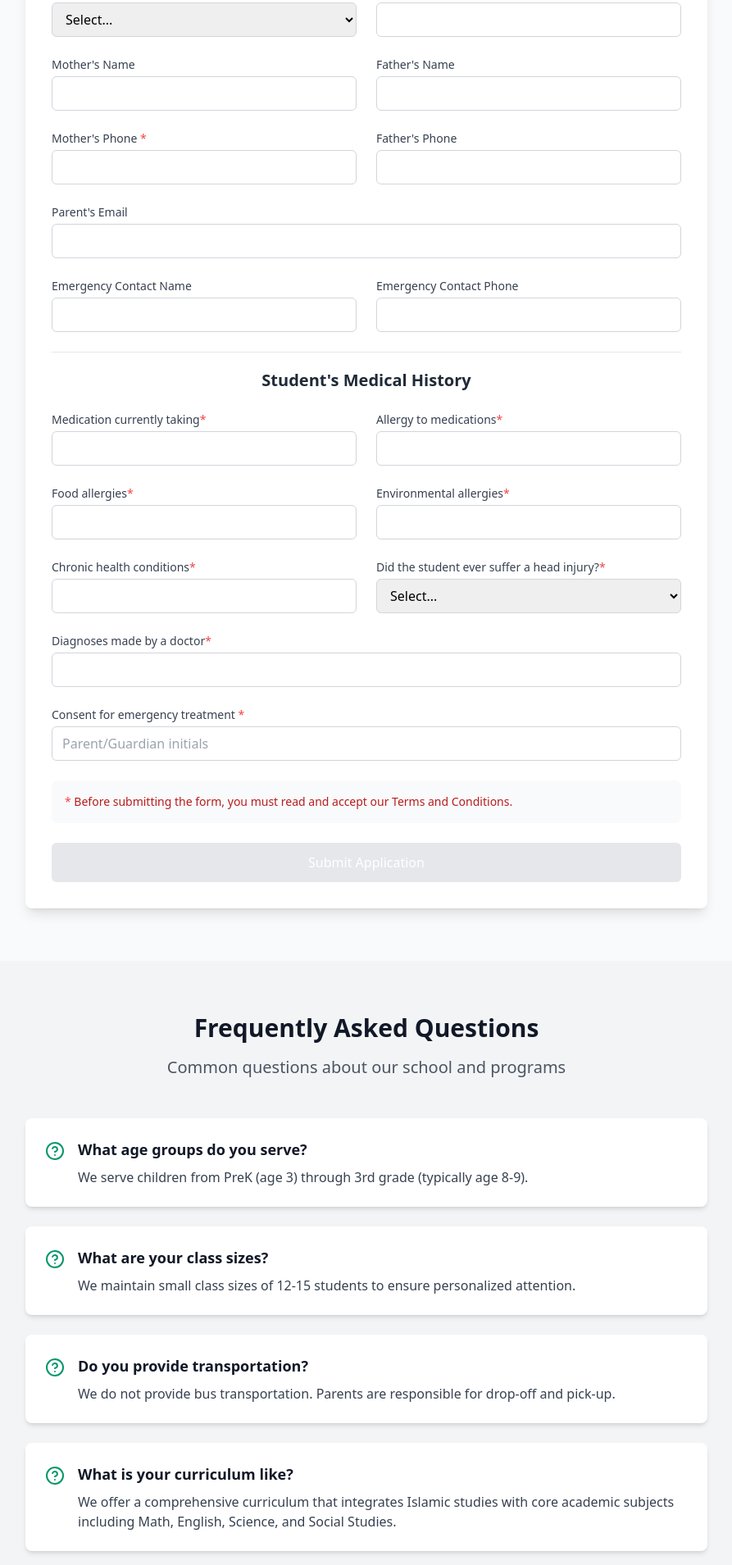
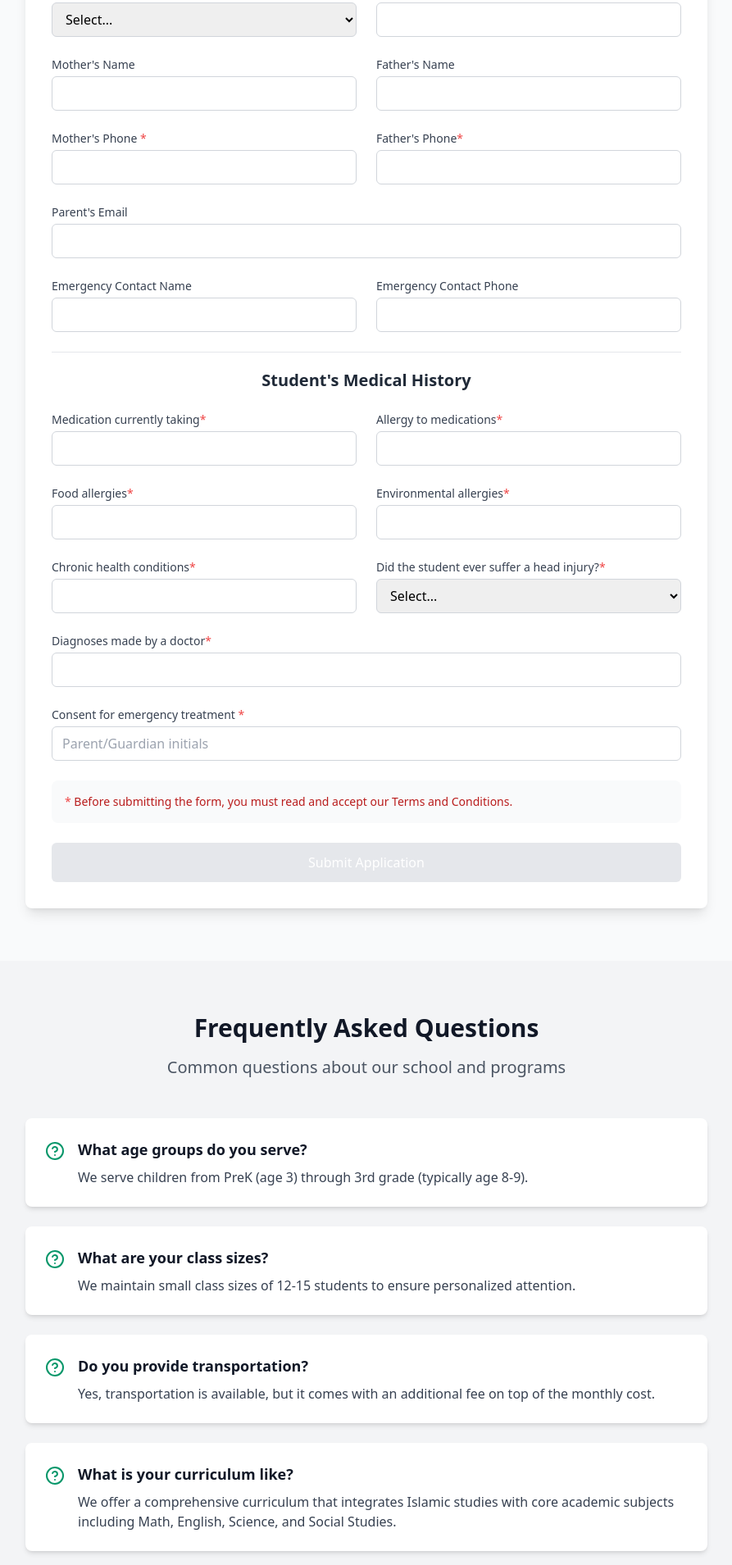
Before and after one commit to MuhammaddiyorMurodillayev/Islamic-school-project, a React (Vite) app: page /admissions in a window 1280 px wide. Shown: the part 3682-5591 px from the top of the page at 82% size, without its empty margins (193-1086 px from the left). Built offline with nearby package versions, Linux system fonts and the light colour scheme.

Commit message:
Transportation fixed

```diff
--- a/src/components/RegistrationForm.tsx
+++ b/src/components/RegistrationForm.tsx
@@ -118,6 +118,7 @@ const RegistrationForm: React.FC = () => {
       'speaksEnglish',
       'languageAtHome',
       'motherPhone',
+      'fatherPhone',
       'parentSignature',
       'headInjury',
       'medicalMedication',
@@ -477,15 +478,18 @@ const RegistrationForm: React.FC = () => {
           {/* Father's Phone */}
           <div>
             <label className="block text-sm font-medium text-gray-700 mb-1">
-              {t('fatherPhone')}
+              {t('fatherPhone')}<span className="text-red-500">*</span>
             </label>
             <input
               type="tel"
               name="fatherPhone"
               value={formData.fatherPhone}
               onChange={handleChange}
-              className='w-full px-3 py-2 border  rounded-md focus:outline-none focus:ring-2 focus:ring-emerald-500 focus:border-emerald-500 border-gray-300'
-            />
+              className={
+                isNotFilled && formData.fatherPhone.trim() === ''
+                  ? 'w-full px-3 py-2 border  rounded-md focus:outline-none shadow focus:ring-2 focus:ring-red-500 focus:border-red-500 border-red-500'
+                  : 'w-full px-3 py-2 border  rounded-md focus:outline-none focus:ring-2 focus:ring-emerald-500 focus:border-emerald-500 border-gray-300'
+              } />
           </div>
         </div>
 
--- a/src/contexts/LanguageContext.tsx
+++ b/src/contexts/LanguageContext.tsx
@@ -220,7 +220,7 @@ const translations = {
       "We maintain small class sizes of 12-15 students to ensure personalized attention.",
     question3: "Do you provide transportation?",
     answer3:
-      "We do not provide bus transportation. Parents are responsible for drop-off and pick-up.",
+      "Yes, transportation is available, but it comes with an additional fee on top of the monthly cost.",
     question4: "What is your curriculum like?",
     answer4:
       "We offer a comprehensive curriculum that integrates Islamic studies with core academic subjects including Math, English, Science, and Social Studies.",
@@ -652,7 +652,7 @@ const translations = {
     answer2: `Biz shaxsiy e'tiborni ta'minlash uchun 12-15 o'quvchidan iborat kichik sinflarni saqlaymiz.`,
     question3: "Siz transport bilan ta'minlaysizmi?",
     answer3:
-      "Biz avtobus transportini ta'minlamaymiz. Ota-onalar olib ketish va olib ketish uchun javobgardir.",
+      "Ha, transport mavjud, lekin oylik xarajat ustiga qo'shimcha haq olinadi.",
     question4: `Sizning o'quv dasturingiz qanday?`,
     answer4: `Biz islomiy fanlarni matematika, ingliz tili, fan va ijtimoiy fanlar kabi asosiy akademik fanlar bilan birlashtirgan keng qamrovli o‘quv dasturini taklif etamiz.`,
     question5: `Ovqat beriladimi?`,
@@ -1086,7 +1086,7 @@ const translations = {
       "Мы поддерживаем небольшие группы по 12–15 человек, чтобы обеспечить индивидуальный подход.",
     question3: "Предоставляете ли вы транспорт?",
     answer3:
-      "Мы не предоставляем автобусный транспорт. Родители несут ответственность за доставку и сбор детей.",
+      "Да, транспорт доступен, но за него взимается дополнительная плата сверх ежемесячной стоимости.",
     question4: "Какова ваша учебная программа?",
     answer4:
       "Мы предлагаем комплексную учебную программу, которая объединяет исламоведение с основными академическими предметами, включая математику, английский язык, естественные науки и обществознание.",
```
